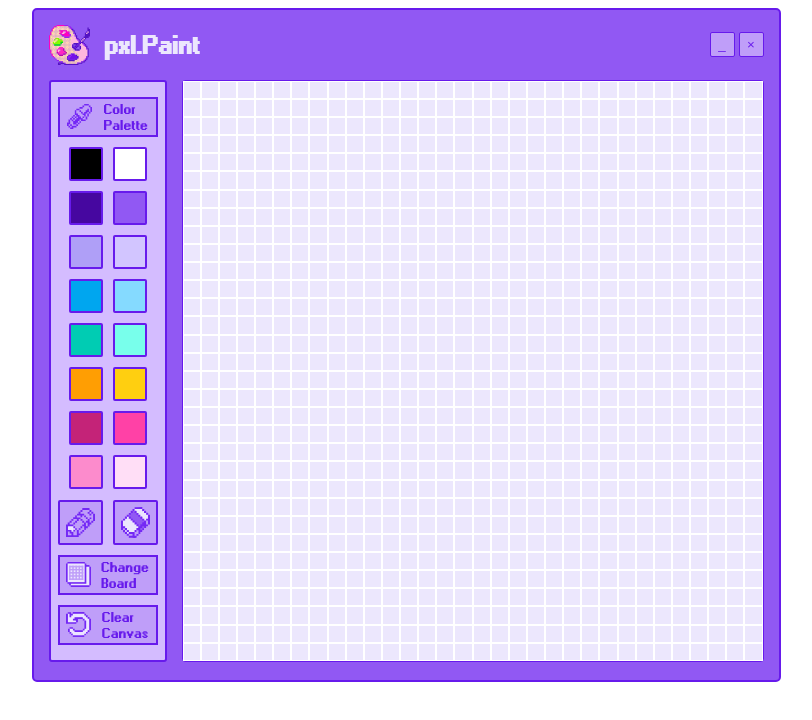
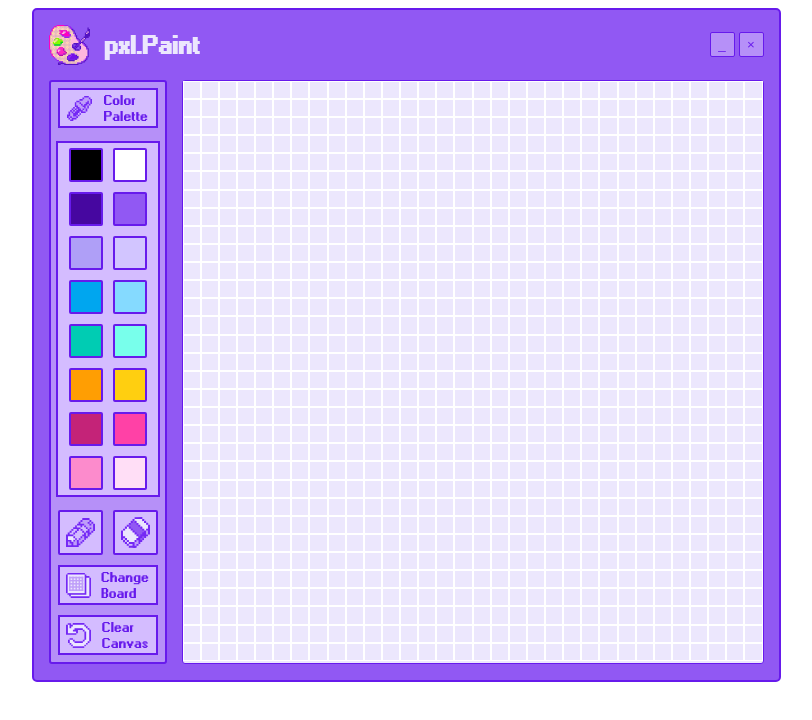
Before and after one commit to svkeir/pixel_art_board, a plain HTML site: page index.html in a window 1280 px wide. Shown: the whole page, without its empty margins (234-1046 px from the left). Drawn offline with Linux system fonts and the light colour scheme.

Commit message:
edit toolbar size

```diff
--- a/artboard.css
+++ b/artboard.css
@@ -9,7 +9,7 @@
       /* template colors */
     --outline-color: #671aec;
     --darkFill-color: #9158f3;
-    --mid-color: #bf9ef9;
+    --mid-color: #b690f8;
     --lite2-color: #d4bcff;
     --lite-color: #ece7fd;
     }
@@ -86,17 +86,19 @@ body {
 }
 
 #toolBar {
-    background-color: var(--lite2-color);
+    background-color: var(--mid-color);
     border: 2px solid var(--outline-color);
     border-radius: 3px;
     margin: 0px 15px;
     width: 130px;
-    gap: 10px;
+    height: 580px;
     display: flex;
     flex-direction: column;
     align-items: center;
-    justify-content: space-between;
-    padding: 15px 0px;
+    justify-content: space-around;
+
+
+
 
 }
 
@@ -111,25 +113,13 @@ body {
     align-items: center;
     flex-direction: row;
     gap: 10px;
-    background-color: var(--mid-color);
+    background-color: var(--lite2-color);
     border: 2px solid var(--outline-color);
     font-family: windows;
     color: var(--outline-color);
     text-align: start;
 }
 
-
-
-/* button {
-    color: white;
-    background-color: black;
-    border-radius: 5px;
-    border: 1px solid black;
-    font-family: 'Courier New', Courier, monospace;
-    font-size: 16px;
-    display: inline-block;
-    padding: 2px 5px;
-} */
 
 
 #container {
@@ -155,9 +145,13 @@ body {
     display: flex;
     flex-direction: row;
     flex-wrap: wrap;
-    max-width: 100px;
+    width: 100px;
     justify-content: center;
     gap: 10px;
+    border: 2px solid var(--outline-color);
+    background-color: var(--lite2-color);
+    padding: 5px 0px;
+
 }
 
 #colorPalette button {
@@ -196,7 +190,7 @@ body {
     justify-content: center;
     width: 45px;
     height: 45px;
-    background-color: var(--mid-color);
+    background-color: var(--lite2-color);
     border: 2px solid var(--outline-color);
     border-radius: 2px;
     transition-duration: .5s;
```
